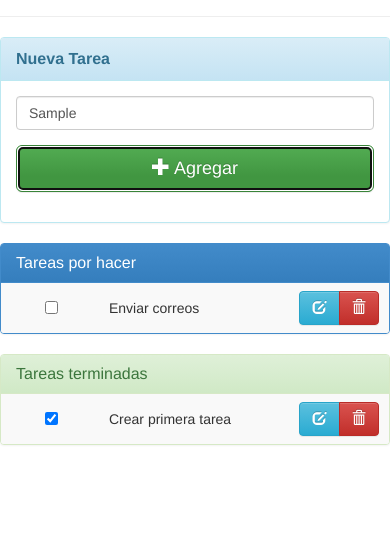
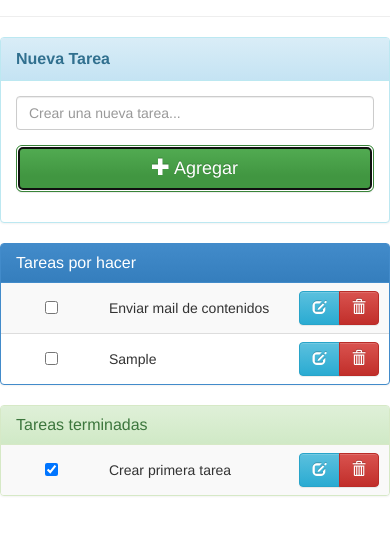
Before and after one commit to marcorivm/phonegap-todo, a plain HTML site: page www/index.html in a window 390 px wide. Both pictures are taken after typing "Sample" into the empty fields and a click on the button "Agregar". Shown: the part 83-618 px from the top of the page. Drawn offline with Linux system fonts and the light colour scheme; some packages are replaced by stand-ins of ours.

Commit message:
Basic todo app
Signed-off-by: Marco Rivadeneyra <marcorivm@gmail.com>

```diff
--- a/www/css/index.css
+++ b/www/css/index.css
@@ -47,30 +47,6 @@ body {
     */
 }
 
-/* Portrait layout (default) */
-.app {
-    background:url(../img/logo.png) no-repeat center top; /* 170px x 200px */
-    position:absolute;             /* position in the center of the screen */
-    left:50%;
-    top:50%;
-    height:50px;                   /* text area height */
-    width:225px;                   /* text area width */
-    text-align:center;
-    padding:180px 0px 0px 0px;     /* image height is 200px (bottom 20px are overlapped with text) */
-    margin:-115px 0px 0px -112px;  /* offset vertical: half of image height and text area height */
-                                   /* offset horizontal: half of text area width */
-}
-
-/* Landscape layout (with min-width) */
-@media screen and (min-aspect-ratio: 1/1) and (min-width:400px) {
-    .app {
-        background-position:left center;
-        padding:75px 0px 75px 170px;  /* padding-top + padding-bottom + text area = image height */
-        margin:-90px 0px 0px -198px;  /* offset vertical: half of image height */
-                                      /* offset horizontal: half of image width and text area width */
-    }
-}
-
 @keyframes fade {
     from { opacity: 1.0; }
     50% { opacity: 0.4; }
--- a/www/index.html
+++ b/www/index.html
@@ -43,12 +43,14 @@
                 <label class="panel-title" for="new_todo">Nueva Tarea</label>
             </div>
             <div class="panel-body">
+            <form action="/" id="add_form">
                 <div class="form-group">
-                    <input type="text" class="form-control" id="new_todo" name="new_todo" placeholder="Crear una nueva tarea...">
+                    <input type="text" class="form-control" id="new_todo" name="todo-name" placeholder="Crear una nueva tarea...">
                 </div>
                 <div class="form-group">
-                    <button type="button" class="btn btn-success btn-lg btn-block"><span class="glyphicon glyphicon-plus"></span> Agregar</button>
+                    <button type="submit" class="btn btn-success btn-lg btn-block"><span class="glyphicon glyphicon-plus"></span> Agregar</button>
                 </div>
+            </form>
             </div>
         </div>
 
@@ -58,18 +60,6 @@
             </div>
             <table id="todo_list" class="todo-list table table-hover table-striped">
                 <tbody>
-                    <tr>
-                        <td>
-                            <input type="checkbox" id="todo_1">
-                        </td>
-                        <td><label for="todo_1">Enviar correos</label></td>
-                        <td>
-                            <div class="btn-group">
-                                <button type="button" class="btn btn-info"><span class="glyphicon glyphicon-edit"></span></button>
-                                <button type="button" class="btn btn-danger"><span class="glyphicon glyphicon-trash"></span></button>
-                            </div>
-                        </td>
-                    </tr>
                 </tbody>
             </table>
         </div>
@@ -80,18 +70,6 @@
             </div>
             <table id="done_list" class="todo-list table table-hover table-striped">
                 <tbody>
-                    <tr>
-                        <td>
-                            <input type="checkbox" id="done_1" checked="checked">
-                        </td>
-                        <td><label for="done_1">Crear primera tarea</label></td>
-                        <td>
-                            <div class="btn-group">
-                                <button type="button" class="btn btn-info"><span class="glyphicon glyphicon-edit"></span></button>
-                                <button type="button" class="btn btn-danger"><span class="glyphicon glyphicon-trash"></span></button>
-                            </div>
-                        </td>
-                    </tr>
                 </tbody>
             </table>
         </div>
@@ -109,6 +87,9 @@
     <script type="text/javascript" src="js/index.js"></script>
     <script type="text/javascript">
     app.initialize();
+    var my_todos = TODO($('#add_form'), $('#todo_list'), $('#done_list'));
+    my_todos.addTask("Crear primera tarea", true);
+    my_todos.addTask("Enviar mail de contenidos");
     </script>
 </body>
 
--- a/www/js/index.js
+++ b/www/js/index.js
@@ -16,6 +16,109 @@
  * specific language governing permissions and limitations
  * under the License.
  */
+var TODO = function($form, $todo, $done) {
+    var tasks = [];
+    var TASK =  function(attributes) {
+
+        // Define TASK obj
+        var obj = {
+            attributes: {
+                'id' : attributes.id,
+                'name': attributes.name,
+                'status': ((attributes.done)? 'checked="checked"' : 'uncheked')
+            },
+            template: '<td>' +
+                            '<input type="checkbox" class="check-todo" id="todo_{{ID}}" {{STATUS}}>' +
+                        '</td>' +
+                        '<td><label for="todo_{{ID}}">{{NAME}}</label></td>' +
+                        '<td>' +
+                            '<div class="btn-group">' +
+                                '<button type="button" class="btn btn-info edit-todo"><span class="glyphicon glyphicon-edit"></span></button>' +
+                                '<button type="button" class="btn btn-danger delete-todo"><span class="glyphicon glyphicon-trash"></span></button>' +
+                            '</div>' +
+                        '</td>',
+            render: function() {
+                var skeleton = this.template;
+                skeleton = skeleton.replace(/{{ID}}/g, this.attributes.id);
+                skeleton = skeleton.replace(/{{NAME}}/g, this.attributes.name);
+                skeleton = skeleton.replace(/{{STATUS}}/g, this.attributes.status);
+                this.$el.html(skeleton);
+                return this;
+            },
+            update: function() {
+                this.render();
+                this.onUpdate(this);
+                this.bindEvents();
+                return this;
+            },
+            bindEvents: function() {
+                var obj = this;
+                obj.$el.on('click', '.delete-todo', function() {
+                    obj.$el.remove();
+                    obj.onDelete(obj);
+                });
+                obj.$el.on('click', '.edit-todo', function() {
+                    obj.attributes.name = prompt("Nuevo nombre");
+                    obj.update();
+                });
+                obj.$el.on('click', '.check-todo', function() {
+                    obj.attributes.status = (this.checked)? 'checked="checked"' : 'uncheked';
+                    obj.update();
+                });
+            },
+            isDone: function() {
+                return (this.attributes.status !== "uncheked");
+            },
+            onDelete: attributes.onDelete,
+            onUpdate: attributes.onUpdate,
+            $el: $('<tr>')
+        };
+
+        return obj.update();
+    };
+
+    // Define TODO obj
+    var obj = {
+        addTask: function (name, done) {
+            var new_task = TASK({
+                'name': name,
+                'done': done,
+                'id': tasks.length,
+                'onDelete': this.removeTask,
+                'onUpdate': this.updateTaskStatus
+            });
+            tasks.push(new_task);
+            if(done) {
+                $done.append(new_task.$el);
+            } else {
+                $todo.append(new_task.$el);
+            }
+        },
+        removeTask: function(task) {
+            tasks[task.attributes.id] = undefined;
+        },
+        updateTaskStatus: function(task) {
+            if(task.isDone() && $todo.find(task.$el)) {
+                task.$el.remove();
+                $done.append(task.$el);
+            } else if(!task.isDone() && $done.find(task.$el)) {
+                task.$el.remove();
+                $todo.append(task.$el);
+            }
+        },
+        'tasks': tasks
+    };
+
+    $form.on('submit', function () {
+        var $input = $form.find('input[name="todo-name"]');
+        obj.addTask($input.val());
+        $input.val('');
+        return false;
+    });
+
+    return obj;
+};
+
 var app = {
     // Application Constructor
     initialize: function() {
```
